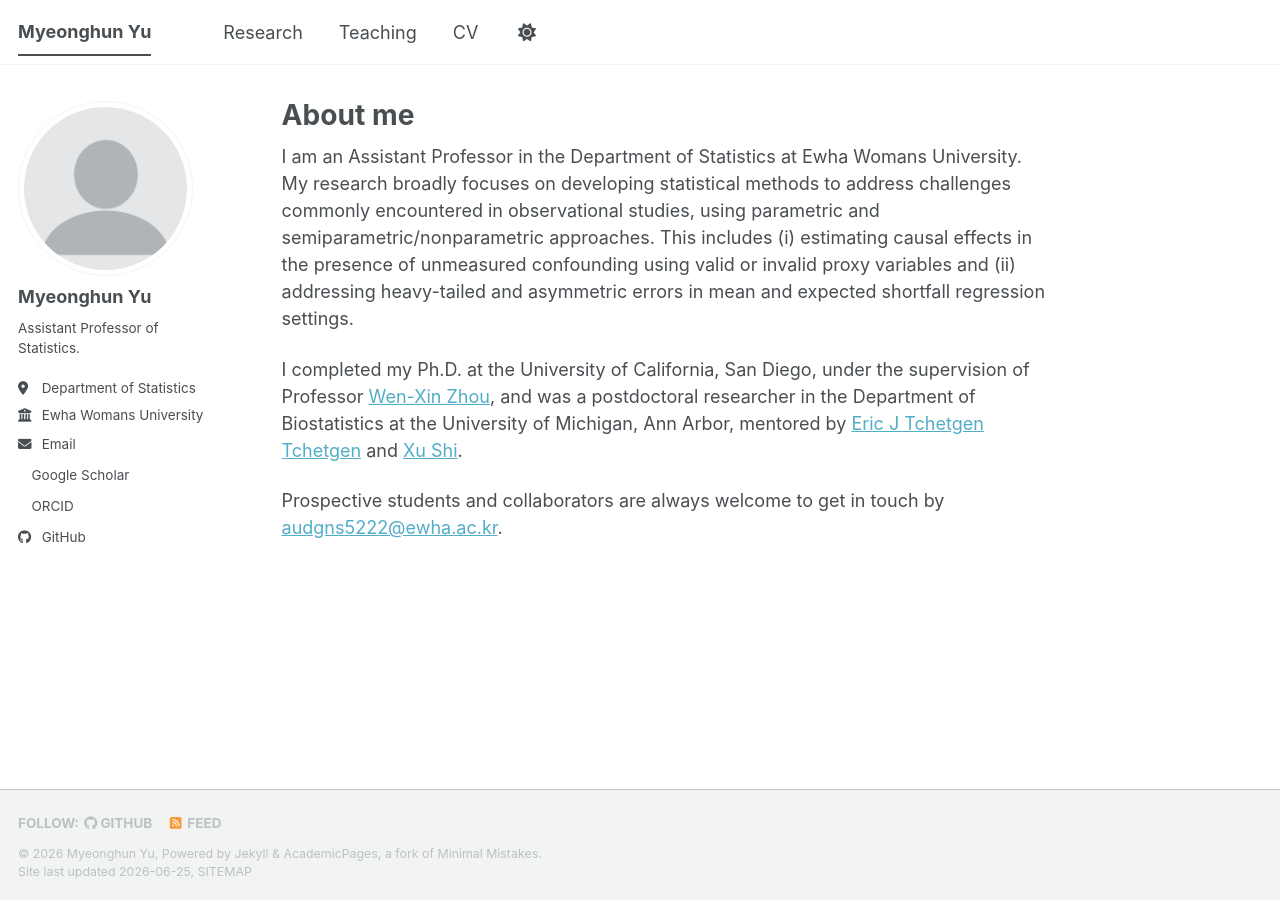
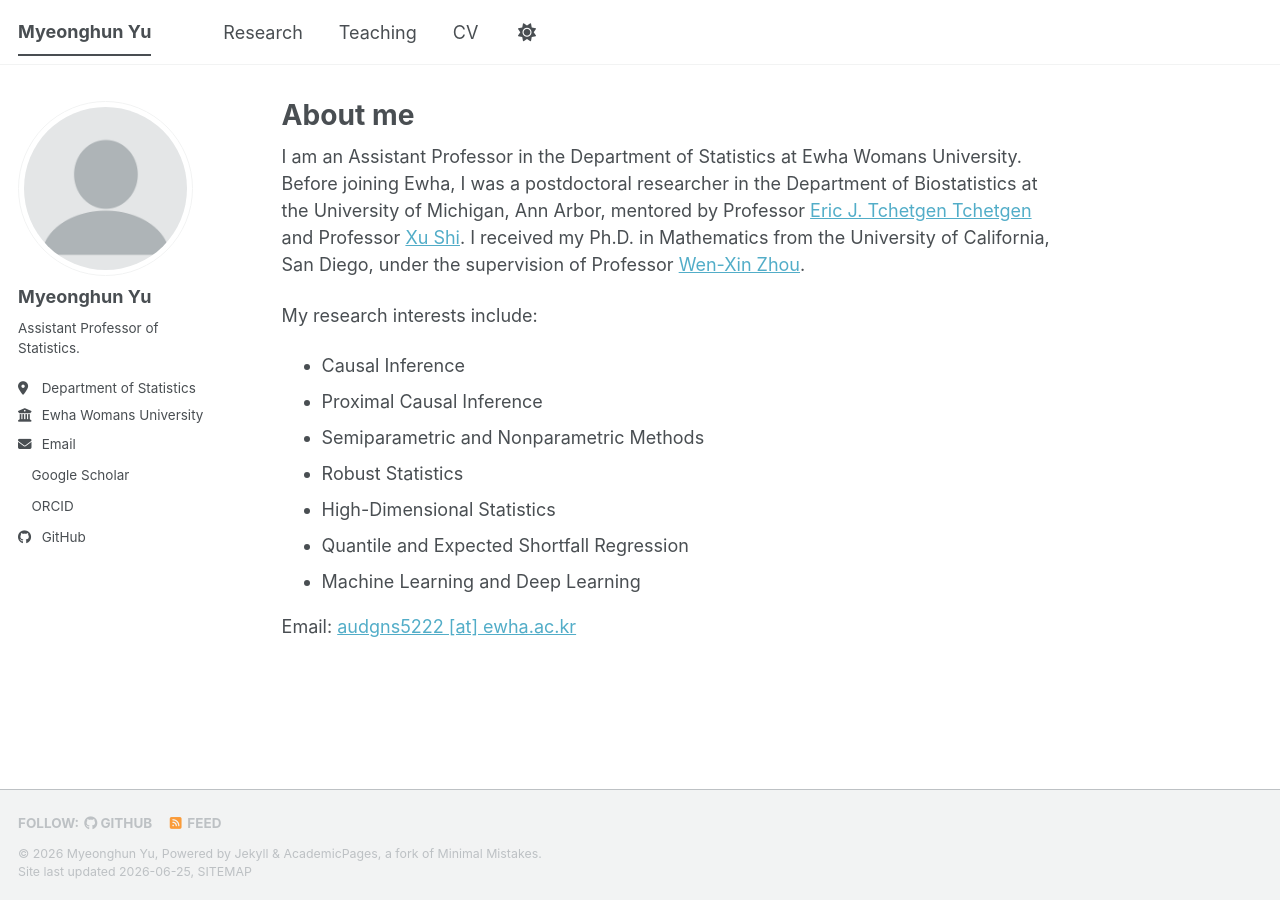
Before and after one commit to myeonghunyu/myeonghunyu.github.io, a Jekyll site: the page built from _pages/about.md, in a window 1280 px wide. Built offline with Jekyll 4.4.1, drawn with Linux system fonts in a browser that asks for light colours; a style sheet for code colours, icons or effects is not loaded.

Commit message:
Update about.md

```diff
--- a/_pages/about.md
+++ b/_pages/about.md
@@ -7,10 +7,16 @@ redirect_from:
   - /about.html
 ---
 
-I am an Assistant Professor in the Department of Statistics at Ewha Womans University.
-My research broadly focuses on developing statistical methods to address challenges commonly encountered in observational studies, using parametric and semiparametric/nonparametric approaches. This includes (i) estimating causal effects in the presence of unmeasured confounding using valid or invalid proxy variables and (ii) addressing heavy-tailed and asymmetric errors in mean and expected shortfall regression settings.
+I am an Assistant Professor in the Department of Statistics at Ewha Womans University. Before joining Ewha, I was a postdoctoral researcher in the Department of Biostatistics at the University of Michigan, Ann Arbor, mentored by Professor [Eric J. Tchetgen Tchetgen](https://statistics.wharton.upenn.edu/profile/ett/) and Professor [Xu Shi](http://www.xuritashi.com/). I received my Ph.D. in Mathematics from the University of California, San Diego, under the supervision of Professor [Wen-Xin Zhou](https://sites.google.com/view/wenxinzhou/).
 
-I completed my Ph.D. at the University of California, San Diego, under the supervision of Professor [Wen-Xin Zhou](https://sites.google.com/view/wenxinzhou/), and was a postdoctoral researcher in the Department of Biostatistics at the University of Michigan, Ann Arbor, mentored by [Eric J Tchetgen Tchetgen](https://statistics.wharton.upenn.edu/profile/ett/) and [Xu Shi](http://www.xuritashi.com/).
+My research interests include:
 
-Prospective students and collaborators are always welcome to get in touch by
-[audgns5222@ewha.ac.kr](mailto:audgns5222@ewha.ac.kr).
+- Causal Inference
+- Proximal Causal Inference
+- Semiparametric and Nonparametric Methods
+- Robust Statistics
+- High-Dimensional Statistics
+- Quantile and Expected Shortfall Regression
+- Machine Learning and Deep Learning
+
+Email: [audgns5222 [at] ewha.ac.kr](mailto:audgns5222@ewha.ac.kr)
```
